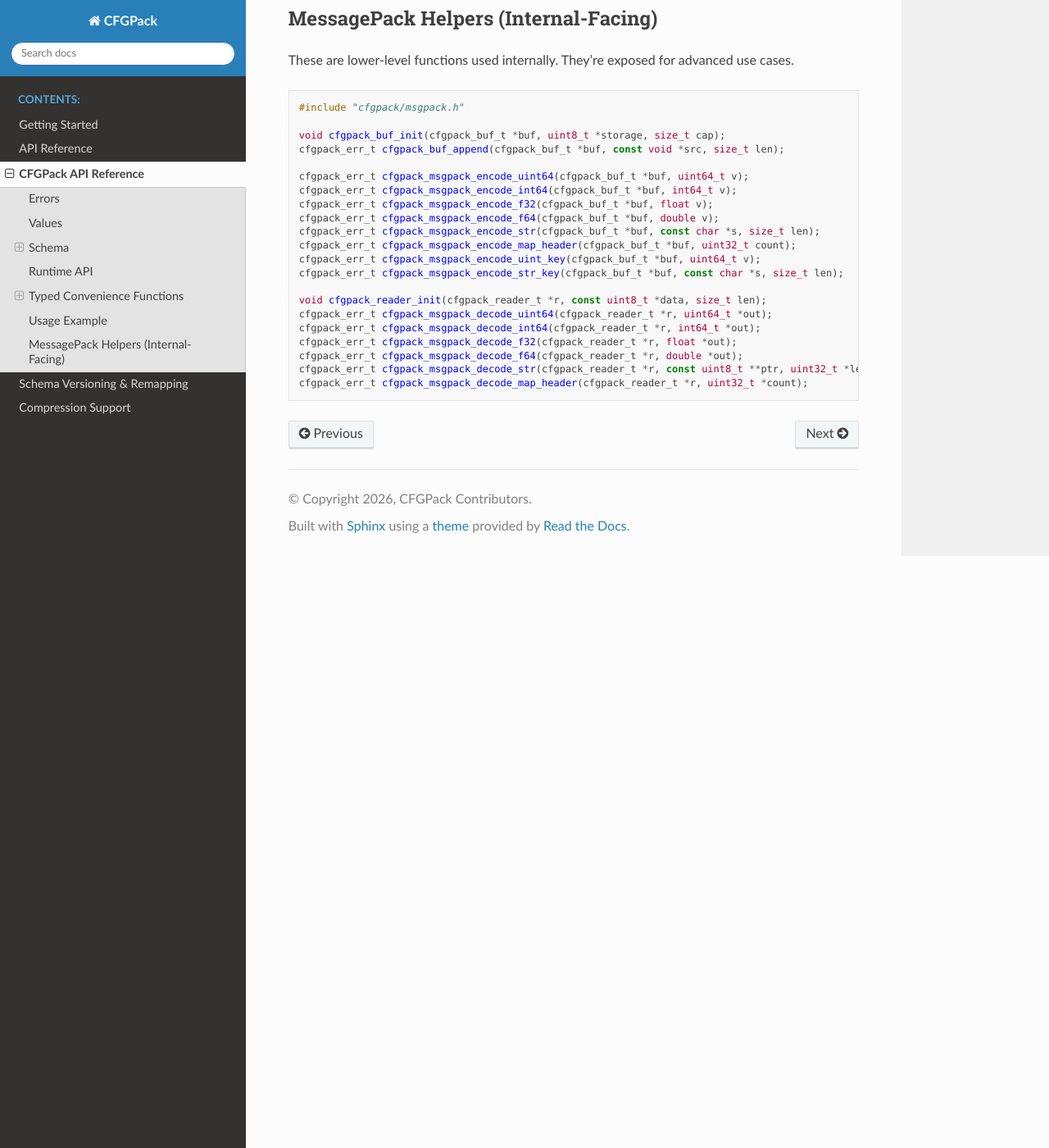
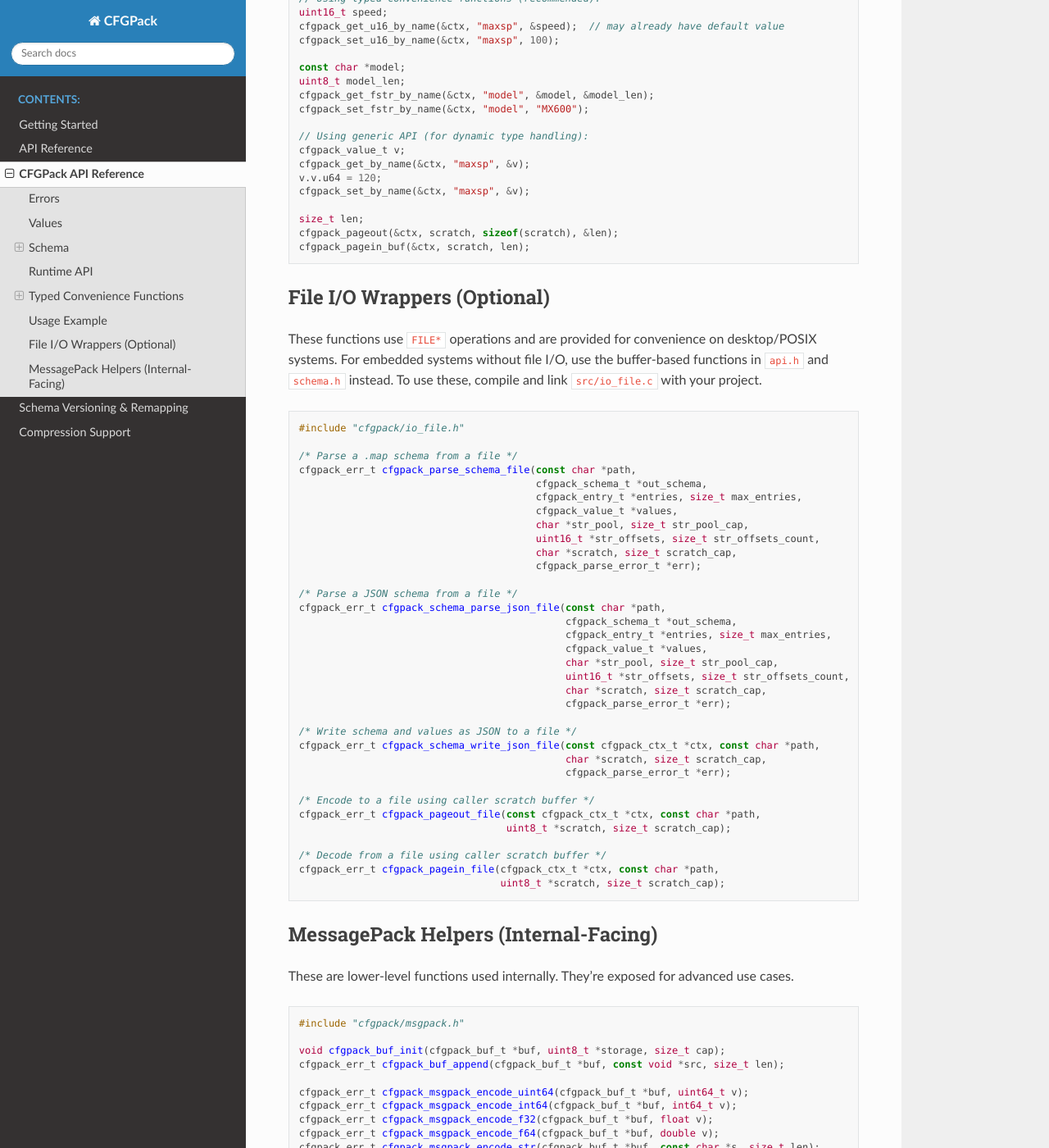
Before and after one commit to Arsievert/cfgpack, a Sphinx documentation site: the page built from docs/source/api-reference.md, in a window 1280 px wide and 1400 px high, scrolled down 4893 px. Shown: the whole window at 82% size. Built offline with Sphinx 7.4.7 and the Read the Docs theme 3.1.0, drawn with Linux system fonts in a browser that asks for light colours; some of the changed text lies outside the part shown.

Commit message:
Update documentation

````diff
--- a/docs/source/api-reference.md
+++ b/docs/source/api-reference.md
@@ -43,7 +38,7 @@
     CFGPACK_TYPE_STR, CFGPACK_TYPE_FSTR
 } cfgpack_type_t;
 
-/* Compact runtime value (strings use pointer + length) */
+/* Compact runtime value (strings use offset + length into external pool) */
 typedef struct {
     cfgpack_type_t type;
     union {
@@ -51,24 +46,13 @@
         int64_t i64;
         float   f32;
         double  f64;
-        struct { const char *data; uint16_t len; } str;
-        struct { const char *data; uint8_t len; } fstr;
+        struct { uint16_t offset; uint16_t len; } str;
+        struct { uint16_t offset; uint8_t len; uint8_t _pad; } fstr;
     } v;
 } cfgpack_value_t;
+```
 
-/* Fat value with inline string storage (for schema defaults) */
-typedef struct {
-    cfgpack_type_t type;
-    union {
-        uint64_t u64;
-        int64_t i64;
-        float   f32;
-        double  f64;
-        struct { uint16_t len; char data[CFGPACK_STR_MAX + 1]; } str;
-        struct { uint8_t  len; char data[CFGPACK_FSTR_MAX + 1]; } fstr;
-    } v;
-} cfgpack_fat_value_t;
-```
+String data is stored in a caller-owned pool buffer; the `str` and `fstr` union members contain an offset into that pool and the current length.
 
 ## Schema
 
@@ -89,25 +73,54 @@
     size_t entry_count;
 } cfgpack_schema_t;
 
+typedef struct {
+    char message[128];
+    size_t line;
+} cfgpack_parse_error_t;
+```
+
+### Schema Sizing
+
+Use `cfgpack_schema_get_sizing()` after parsing to determine how much memory to allocate for the string pool and offsets array:
+
+```c
+typedef struct {
+    size_t str_pool_size; /* Total bytes needed for string pool */
+    size_t str_count;     /* Number of str-type entries */
+    size_t fstr_count;    /* Number of fstr-type entries */
+} cfgpack_schema_sizing_t;
+
+cfgpack_err_t cfgpack_schema_get_sizing(const cfgpack_schema_t *schema,
+                                        cfgpack_schema_sizing_t *out);
+```
+
+### Parsing and Serialization
+
+Default values are written directly into the caller-provided `values` array and `str_pool` during parsing. There is no separate defaults storage.
+
+```c
 /* Parse schema from .map buffer */
 cfgpack_err_t cfgpack_parse_schema(const char *data, size_t data_len,
                                    cfgpack_schema_t *out, cfgpack_entry_t *entries,
-                                   size_t max_entries, cfgpack_fat_value_t *defaults,
+                                   size_t max_entries, cfgpack_value_t *values,
+                                   char *str_pool, size_t str_pool_cap,
+                                   uint16_t *str_offsets, size_t str_offsets_count,
                                    cfgpack_parse_error_t *err);
 
 /* Parse schema from JSON buffer */
 cfgpack_err_t cfgpack_schema_parse_json(const char *data, size_t data_len,
                                         cfgpack_schema_t *out, cfgpack_entry_t *entries,
-                                        size_t max_entries, cfgpack_fat_value_t *defaults,
+                                        size_t max_entries, cfgpack_value_t *values,
+                                        char *str_pool, size_t str_pool_cap,
+                                        uint16_t *str_offsets, size_t str_offsets_count,
+                                        cfgpack_parse_error_t *err);
+
+/* Write schema and current values to JSON buffer */
+cfgpack_err_t cfgpack_schema_write_json(const cfgpack_ctx_t *ctx,
+                                        char *out, size_t out_cap, size_t *out_len,
                                         cfgpack_parse_error_t *err);
 
 void cfgpack_schema_free(cfgpack_schema_t *schema); /* no-op for caller-owned arrays */
-
-/* Write schema to JSON buffer */
-cfgpack_err_t cfgpack_schema_write_json(const cfgpack_schema_t *schema,
-                                        const cfgpack_fat_value_t *defaults,
-                                        char *out, size_t out_cap, size_t *out_len,
-                                        cfgpack_parse_error_t *err);
 ```
 
 ### JSON Schema Format
@@ -136,15 +149,14 @@
 ```c
 #include "cfgpack/api.h"
 
-/* Initialize runtime context. Presence bitmap is embedded in cfgpack_ctx_t
- * (sized by CFGPACK_MAX_ENTRIES, default 128). */
+/* Initialize runtime context. The values and string pool should already
+ * contain defaults from schema parsing. Presence bitmap is embedded in
+ * cfgpack_ctx_t (sized by CFGPACK_MAX_ENTRIES, default 128). */
 cfgpack_err_t cfgpack_init(cfgpack_ctx_t *ctx, const cfgpack_schema_t *schema,
                            cfgpack_value_t *values, size_t values_count,
-                           const cfgpack_fat_value_t *defaults,
                            char *str_pool, size_t str_pool_cap,
                            uint16_t *str_offsets, size_t str_offsets_count);
 void          cfgpack_free(cfgpack_ctx_t *ctx);
-void          cfgpack_reset_to_defaults(cfgpack_ctx_t *ctx);
 
 cfgpack_err_t cfgpack_set(cfgpack_ctx_t *ctx, uint16_t index, const cfgpack_value_t *value);
 cfgpack_err_t cfgpack_get(const cfgpack_ctx_t *ctx, uint16_t index, cfgpack_value_t *out_value);
@@ -232,8 +241,13 @@
 uint16_t str_offsets[128];
 uint8_t scratch[4096];
 
-cfgpack_parse_schema(map_data, map_len, &schema, entries, 128, defaults, &err);
-cfgpack_init(&ctx, &schema, values, 128, defaults,
+/* Parse schema — defaults are written directly into values[] and str_pool[] */
+cfgpack_parse_schema(map_data, map_len, &schema, entries, 128,
+                     values, str_pool, sizeof(str_pool), str_offsets, 128, &err);
+
+/* Initialize context — values and str_pool already contain defaults from parsing */
+cfgpack_ctx_t ctx;
+cfgpack_init(&ctx, &schema, values, 128,
              str_pool, sizeof(str_pool), str_offsets, 128);
 // At this point, entries with defaults are already present and populated
 // Presence bitmap is embedded in ctx (no separate allocation needed)
@@ -254,8 +268,50 @@
 v.v.u64 = 120;
 cfgpack_set_by_name(&ctx, "maxsp", &v);
 
+size_t len;
 cfgpack_pageout(&ctx, scratch, sizeof(scratch), &len);
 cfgpack_pagein_buf(&ctx, scratch, len);
+```
+
+## File I/O Wrappers (Optional)
+
+These functions use `FILE*` operations and are provided for convenience on desktop/POSIX systems. For embedded systems without file I/O, use the buffer-based functions in `api.h` and `schema.h` instead. To use these, compile and link `src/io_file.c` with your project.
+
+```c
+#include "cfgpack/io_file.h"
+
+/* Parse a .map schema from a file */
+cfgpack_err_t cfgpack_parse_schema_file(const char *path,
+                                        cfgpack_schema_t *out_schema,
+                                        cfgpack_entry_t *entries, size_t max_entries,
+                                        cfgpack_value_t *values,
+                                        char *str_pool, size_t str_pool_cap,
+                                        uint16_t *str_offsets, size_t str_offsets_count,
+                                        char *scratch, size_t scratch_cap,
+                                        cfgpack_parse_error_t *err);
+
+/* Parse a JSON schema from a file */
+cfgpack_err_t cfgpack_schema_parse_json_file(const char *path,
+                                             cfgpack_schema_t *out_schema,
+                                             cfgpack_entry_t *entries, size_t max_entries,
+                                             cfgpack_value_t *values,
+                                             char *str_pool, size_t str_pool_cap,
+                                             uint16_t *str_offsets, size_t str_offsets_count,
+                                             char *scratch, size_t scratch_cap,
+                                             cfgpack_parse_error_t *err);
+
+/* Write schema and values as JSON to a file */
+cfgpack_err_t cfgpack_schema_write_json_file(const cfgpack_ctx_t *ctx, const char *path,
+                                             char *scratch, size_t scratch_cap,
+                                             cfgpack_parse_error_t *err);
+
+/* Encode to a file using caller scratch buffer */
+cfgpack_err_t cfgpack_pageout_file(const cfgpack_ctx_t *ctx, const char *path,
+                                   uint8_t *scratch, size_t scratch_cap);
+
+/* Decode from a file using caller scratch buffer */
+cfgpack_err_t cfgpack_pagein_file(cfgpack_ctx_t *ctx, const char *path,
+                                  uint8_t *scratch, size_t scratch_cap);
 ```
 
 ## MessagePack Helpers (Internal-Facing)
@@ -284,4 +340,5 @@
 cfgpack_err_t cfgpack_msgpack_decode_f64(cfgpack_reader_t *r, double *out);
 cfgpack_err_t cfgpack_msgpack_decode_str(cfgpack_reader_t *r, const uint8_t **ptr, uint32_t *len);
 cfgpack_err_t cfgpack_msgpack_decode_map_header(cfgpack_reader_t *r, uint32_t *count);
+cfgpack_err_t cfgpack_msgpack_skip_value(cfgpack_reader_t *r);
 ```
````
Also changed, not shown: other parts of docs/source/api-reference.md (+5 -13 lines), README.md (+13 -4 lines).
